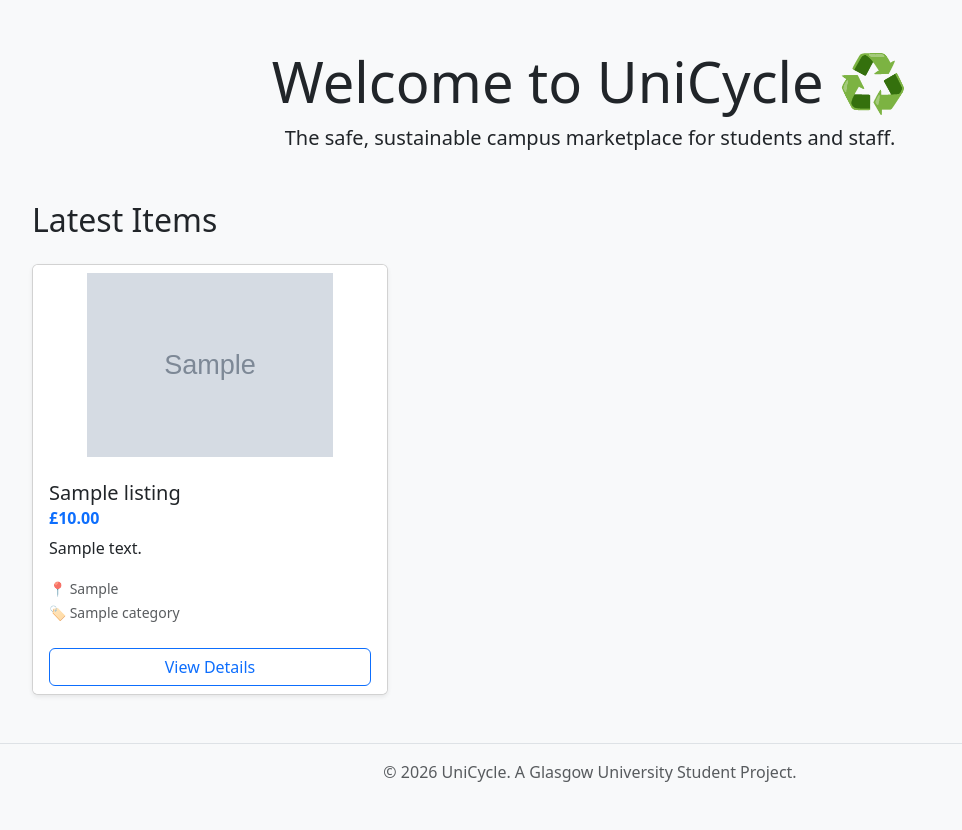
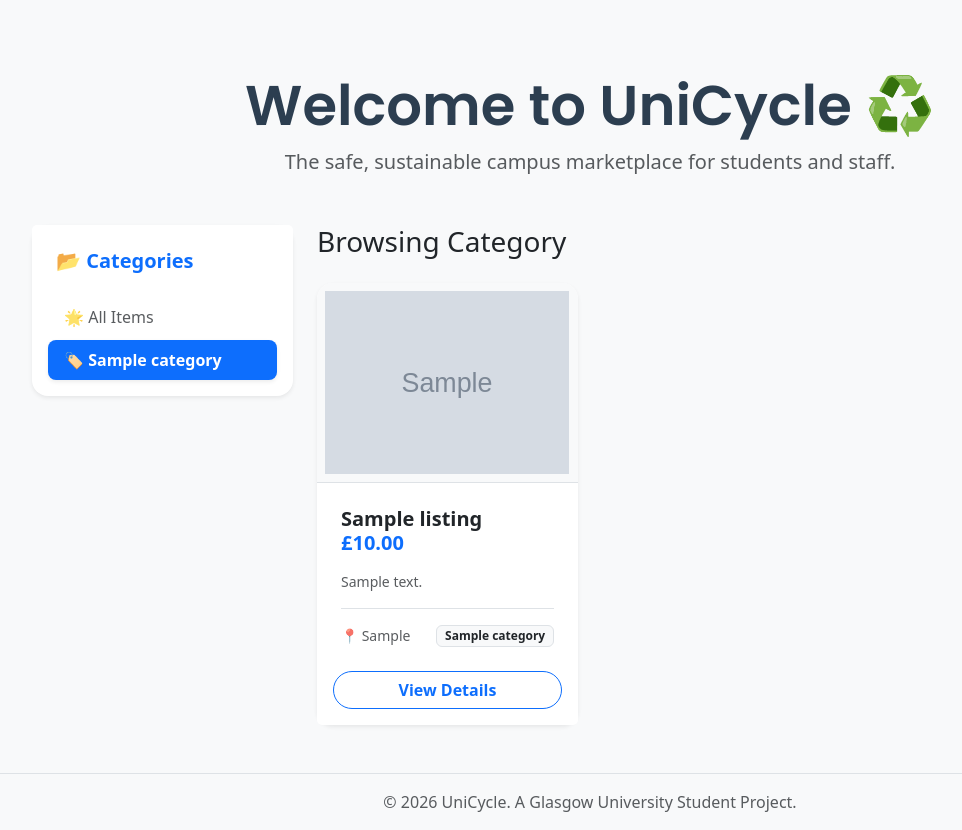
Before and after one commit to YimingWanggla/UniCycle, a Django app: page /?category=1 in a window 1280 px wide. Shown: the part 57-887 px from the top of the page, without its empty margins (50-1012 px from the left). Before the commit the page ends 839 px from the top, so only its background shows below. Run offline with Django 5.2, Linux system fonts and the light colour scheme; tables that the repository leaves empty hold one stand-in row (values such as "Sample post"); grey boxes marked "Sample" are stand-in pictures.

Commit message:
Implement category sidebar filter and upgrade homepage layout

```diff
--- a/marketplace/templates/marketplace/index.html
+++ b/marketplace/templates/marketplace/index.html
@@ -1,55 +1,97 @@
 {% extends 'marketplace/base.html' %}
-
 {% block title %}Home - UniCycle{% endblock %}
 
 {% block content %}
-    <div class="text-center mb-5">
-        <h1 class="display-4">Welcome to UniCycle ♻️</h1>
-        <p class="lead">The safe, sustainable campus marketplace for students and staff.</p>
+<div class="text-center mb-5 mt-4">
+    <h1 class="display-4 artistic-title">Welcome to UniCycle ♻️</h1>
+    <p class="lead text-muted">The safe, sustainable campus marketplace for students and staff.</p>
 </div>
 
+<div class="row">
+
+    <div class="col-lg-3 mb-4">
+        <div class="card border-0 shadow-sm rounded-4 sticky-top" style="top: 20px; z-index: 1;">
+            <div class="card-header bg-white border-bottom-0 pt-4 pb-2 px-4">
+                <h5 class="fw-bold mb-0 text-primary">📂 Categories</h5>
+            </div>
+            <div class="card-body p-3">
+                <div class="list-group list-group-flush gap-1">
+                    <a href="{% url 'marketplace:index' %}"
+                       class="list-group-item list-group-item-action rounded-3 border-0 transition-all
+                              {% if not selected_category %}active shadow-sm fw-bold{% else %}text-muted{% endif %}">
+                        🌟 All Items
+                    </a>
+
+                    {% for cat in categories %}
+                        <a href="{% url 'marketplace:index' %}?category={{ cat.id }}"
+                           class="list-group-item list-group-item-action rounded-3 border-0 transition-all
+                                  {% if selected_category == cat.id %}active shadow-sm fw-bold{% else %}text-muted{% endif %}">
+                            🏷️ {{ cat.name }}
+                        </a>
+                    {% endfor %}
+                </div>
+            </div>
+        </div>
+    </div>
+
+    <div class="col-lg-9">
+
         {% if search_query %}
-        <h2 class="mb-4">Search Results for "<span class="text-primary">{{ search_query }}</span>"</h2>
+            <h3 class="mb-4">Search Results for "<span class="text-primary">{{ search_query }}</span>"</h3>
+        {% elif selected_category %}
+            <h3 class="mb-4">Browsing Category</h3>
         {% else %}
-        <h2 class="mb-4">Latest Items</h2>
+            <h3 class="mb-4">Latest Items</h3>
         {% endif %}
 
-    <div class="row row-cols-1 row-cols-md-3 g-4">
-
+        <div class="row row-cols-1 row-cols-md-2 row-cols-xl-3 g-4">
             {% for item in listings %}
                 <div class="col">
-            <div class="card h-100 shadow-sm">
-                <div class="card-img-top overflow-hidden bg-white d-flex align-items-center justify-content-center" style="height: 200px; padding: 0.5rem;">
+                    <div class="card h-100 shadow-sm border-0 rounded-4 hover-lift transition-all">
+
+                        <div class="card-img-top overflow-hidden bg-light d-flex align-items-center justify-content-center border-bottom" style="height: 200px; padding: 0.5rem; border-top-left-radius: 1rem; border-top-right-radius: 1rem;">
                             {% if item.images.first %}
                                 <img src="{{ item.images.first.image.url }}" class="mw-100 mh-100" style="object-fit: contain;" alt="{{ item.title }}">
                             {% else %}
-                        <div class="text-muted">
-                            <span>No Image</span>
+                                <div class="text-muted d-flex flex-column align-items-center">
+                                    <span class="fs-1">📦</span>
+                                    <span class="small mt-2">No Image</span>
                                 </div>
                             {% endif %}
                         </div>
 
-                <div class="card-body">
-                    <h5 class="card-title">{{ item.title }}</h5>
-                    <h6 class="card-subtitle mb-2 text-primary fw-bold">£{{ item.price }}</h6>
+                        <div class="card-body p-4">
+                            <h5 class="card-title fw-bold text-truncate mb-1" title="{{ item.title }}">{{ item.title }}</h5>
+                            <h6 class="card-subtitle mb-3 text-primary fs-5 fw-bold">£{{ item.price }}</h6>
+                            <p class="card-text text-muted small text-truncate-2" style="display: -webkit-box; -webkit-line-clamp: 2; -webkit-box-orient: vertical; overflow: hidden;">
+                                {{ item.description }}
+                            </p>
 
-                    <p class="card-text text-truncate">{{ item.description }}</p>
-                    <p class="card-text">
-                        <small class="text-muted">📍 {{ item.pickup_location }}</small><br>
-                        <small class="text-muted">🏷️ {{ item.category.name }}</small>
-                    </p>
+                            <div class="mt-auto pt-3 border-top d-flex justify-content-between align-items-center">
+                                <small class="text-muted">📍 {{ item.pickup_location }}</small>
+                                <span class="badge bg-light text-dark border">{{ item.category.name }}</span>
                             </div>
-                <div class="card-footer bg-white border-top-0">
-                    <a href="{% url 'marketplace:listing_detail' item.id %}" class="btn btn-outline-primary w-100 stretched-link">View Details</a>
+                        </div>
+
+                        <div class="card-footer bg-white border-top-0 p-3 pt-0">
+                            <a href="{% url 'marketplace:listing_detail' item.id %}" class="btn btn-outline-primary w-100 rounded-pill fw-bold">View Details</a>
+                        </div>
+
+                    </div>
+                </div>
+            {% empty %}
+                <div class="col-12 text-center py-5">
+                    <h3 class="text-muted">No items found here yet. 😅</h3>
+                    <p>Try browsing another category or be the first to post!</p>
+                </div>
+            {% endfor %}
         </div>
     </div>
 </div>
 
-        {% empty %}
-        <div class="col-12 text-center">
-            <p class="text-muted">No items available right now. Be the first to post!</p>
-        </div>
-        {% endfor %}
-
-    </div>
+<style>
+    .transition-all { transition: all 0.2s ease-in-out; }
+    .hover-lift:hover { transform: translateY(-5px); box-shadow: 0 10px 20px rgba(0,0,0,0.1) !important; }
+    .list-group-item.active { background-color: #0d6efd !important; color: white !important; }
+</style>
 {% endblock %}
--- a/marketplace/views.py
+++ b/marketplace/views.py
@@ -2,7 +2,7 @@
 from django.contrib.auth import login, logout, authenticate
 from django.contrib import messages
 from django.contrib.auth.forms import AuthenticationForm
-from .models import Listing, ListingImage
+from .models import Listing, ListingImage, Category
 from .forms import CustomUserCreationForm
 from django.db.models import Q
 from django.contrib.auth.decorators import login_required
@@ -10,25 +10,29 @@
 
 # 首页视图
 def index(request):
-    # 1. 默认捞出所有 Available 的物品
-    listings = Listing.objects.filter(status='Available').order_by('-created')
+    query = request.GET.get('q')
+    category_id = request.GET.get('category')
 
-    # 2. 尝试从网址里获取搜索词 (比如 /?q=textbook)
-    search_query = request.GET.get('q')
+    listings = Listing.objects.all().order_by('-created')
+    categories = Category.objects.all()
 
-    # 3. 如果用户真的输入了搜索词，我们就进行过滤
-    if search_query:
+    if query:
         listings = listings.filter(
-            Q(title__icontains=search_query) |
-            Q(description__icontains=search_query)
+            Q(title__icontains=query) |
+            Q(description__icontains=query)
         )
 
-    # 4. 把数据和搜索词打包，发给网页
-    context = {
+    selected_category = None
+    if category_id and category_id.isdigit():
+        selected_category = int(category_id)
+        listings = listings.filter(category_id=selected_category)
+
+    return render(request, 'marketplace/index.html', {
         'listings': listings,
-        'search_query': search_query,
-    }
-    return render(request, 'marketplace/index.html', context)
+        'search_query': query,
+        'categories': categories,
+        'selected_category': selected_category
+    })
 
 # 1. 注册视图
 def register_user(request):
```
Lines whose indentation alone changed are shown as unchanged.
